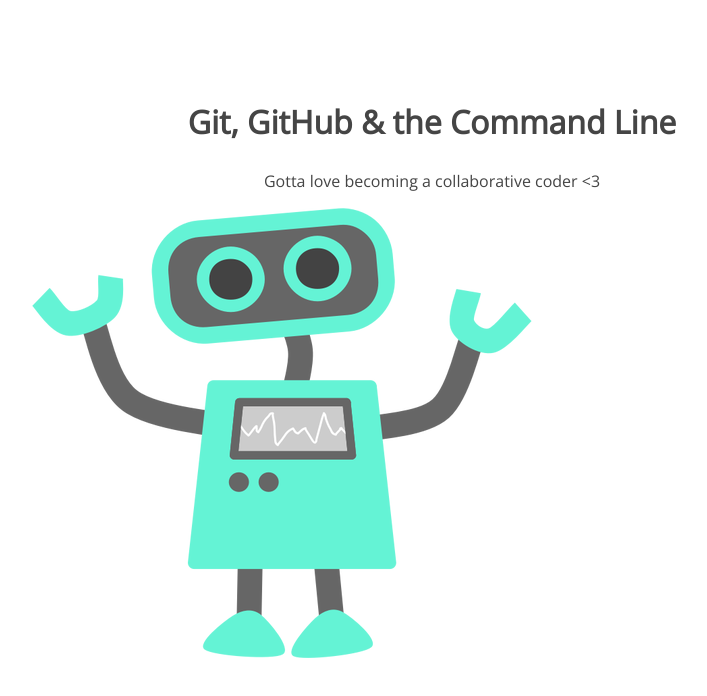
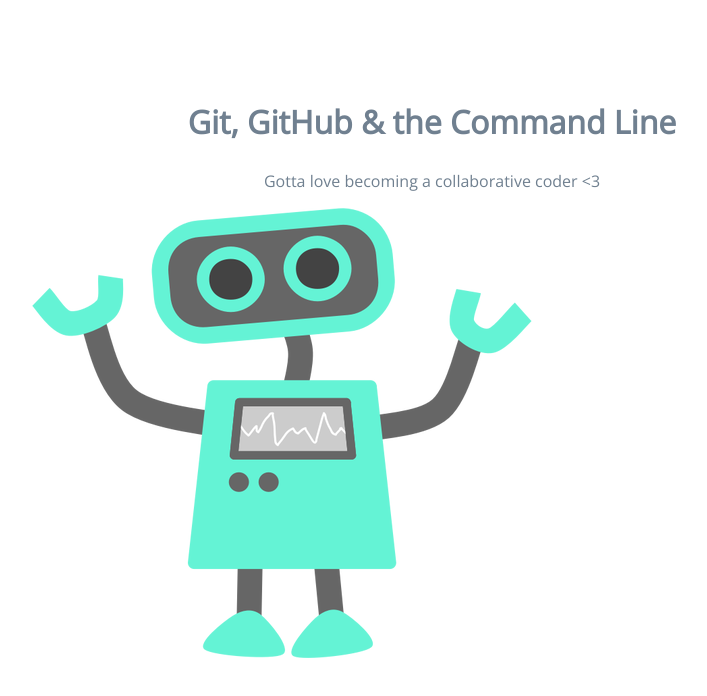
Before and after one commit to fannenberg/105-project, a plain HTML site: page index.html in a window 1280 px wide. Shown: the whole page, without its empty margins (208-915 px from the left). Drawn offline with nearby package versions, Linux system fonts and the light colour scheme.

Commit message:
Change H1 font color

```diff
--- a/css/style.css
+++ b/css/style.css
@@ -5,7 +5,7 @@ section {
 section h1,
 section p {
 	text-align: center;
-	color: #454545;
+	color: #708090; /* original #454545 */
 }
 section h1 {
 	font: 32px 'Open Sans';
```
